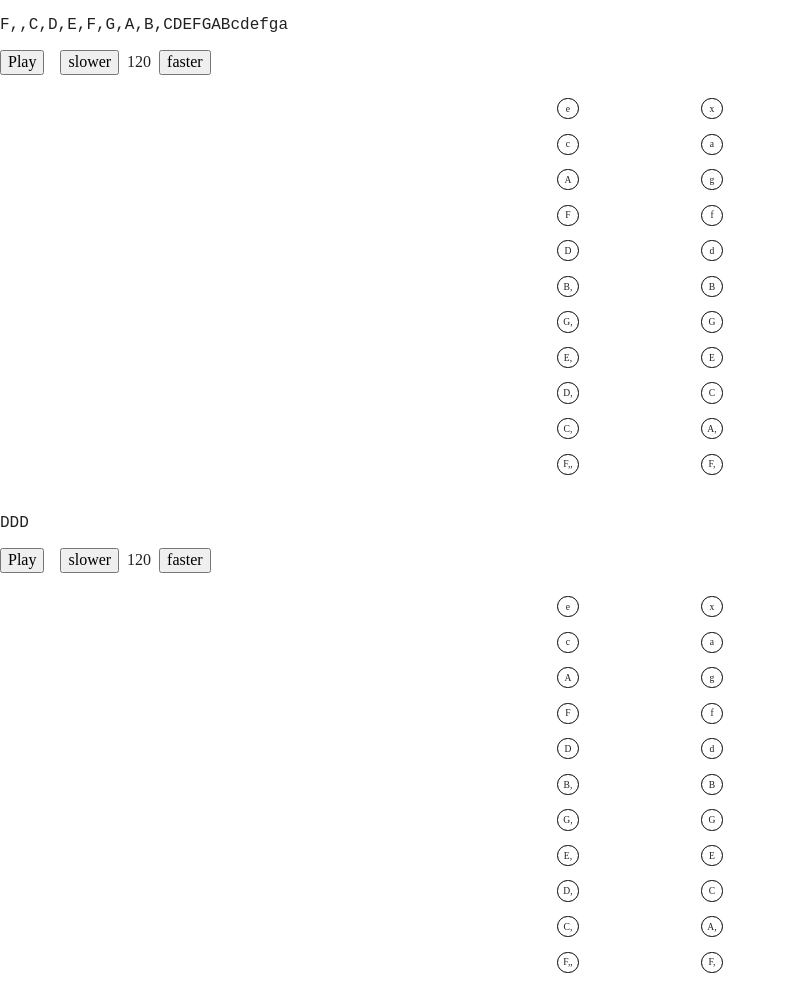
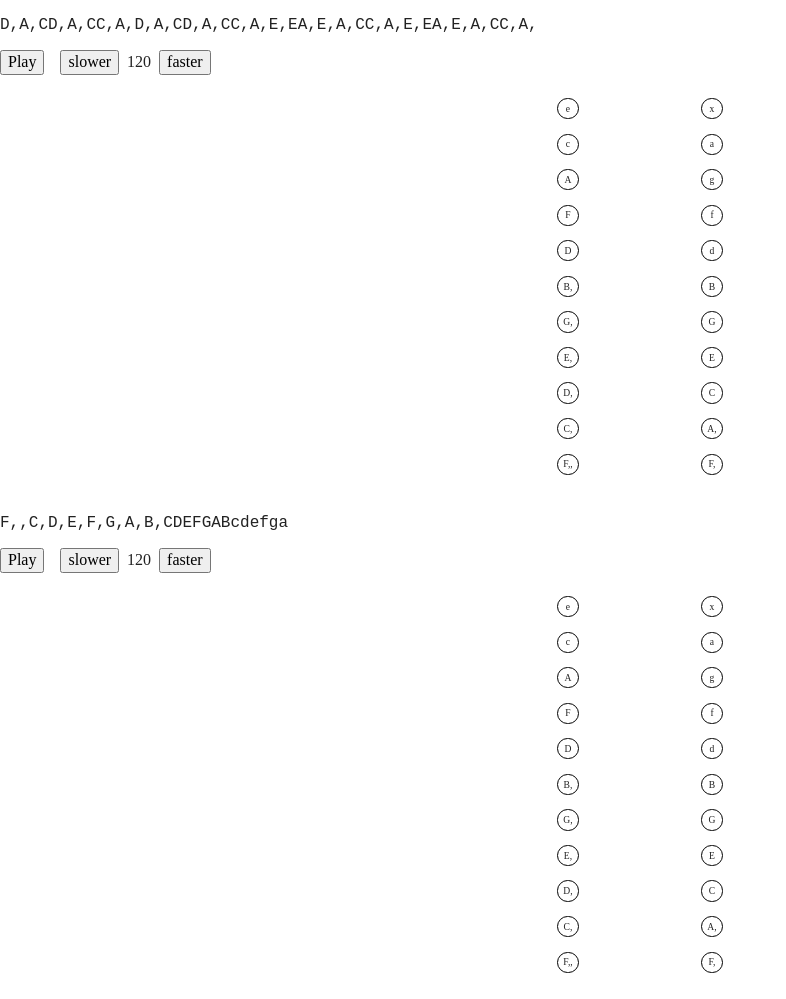
Before and after one commit to true-chaotic/harp-view, a website built with Parcel: page index.html in a window 1280 px wide. Shown: the whole page, without its empty margins (0-786 px from the left). Built offline with nearby package versions, Linux system fonts and the light colour scheme; files whose address does not match are found by name.

Commit message:
add melody!

```diff
--- a/index.html
+++ b/index.html
@@ -23,15 +23,11 @@
   <![endif]-->
 
   <!-- Блок с воспроизводимым плеером произведением -->
-  <!--<pre class="js-tune">D,zzD,zzC,zD,zzD,zzC,zE,zzE,zzC,zE,zzE,zzC,z</pre> -->
-  <!--<pre class="js-tune">D,ACD,ACC,AD,ACD,ACC,AE,zzE,zzC,zE,zzE,zzC,z</pre>-->
+
+  <pre class="js-tune">D,A,CD,A,CC,A,D,A,CD,A,CC,A,E,EA,E,A,CC,A,E,EA,E,A,CC,A, </pre>
+
   <pre class="js-tune">F,,C,D,E,F,G,A,B,CDEFGABcdefga</pre>
-  <pre class="js-tune">DDD</pre>
-  <!--
-  <pre class="js-tune">AAzAAzAA</pre>
 
-  <pre class="js-tune">AzAzAzAzAzAzAz</pre>
-  -->
 
   <pre class="js-tune"></pre>
   <!-- Техническая часть плеера -->
```
